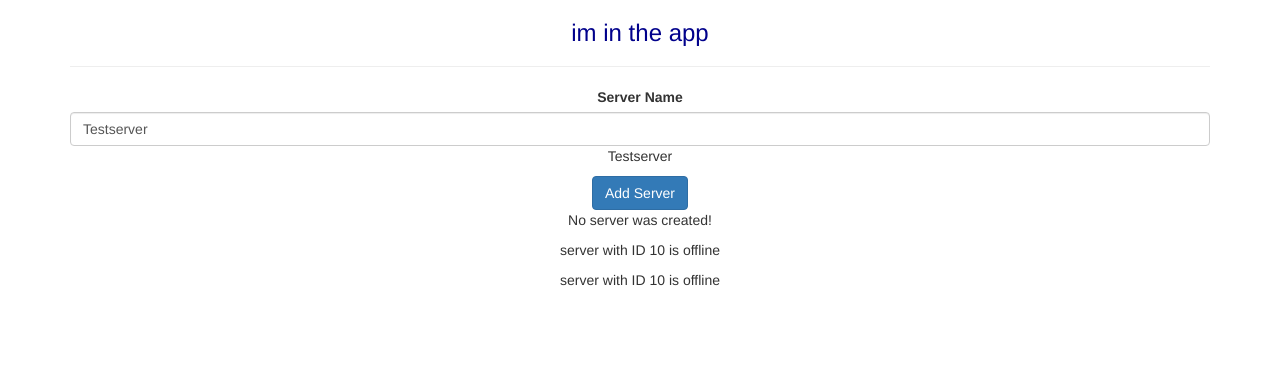
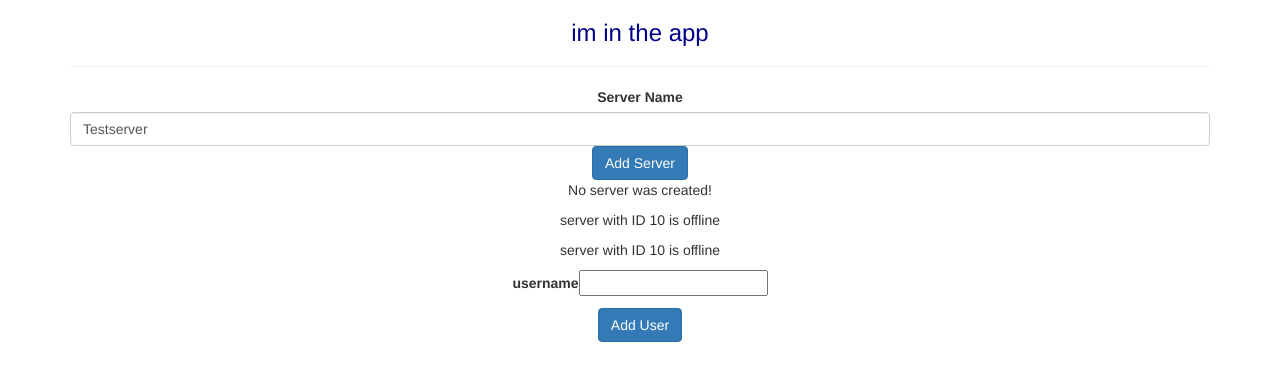
Before and after one commit to Oravid85/angular-10-tutorial, an Angular app: page / in a window 1280 px wide. Shown: the top 380 px of the page. Built offline with nearby package versions, Linux system fonts and the light colour scheme.

Commit message:
assignment 036 complete

```diff
--- a/src/app/servers/servers.component.html
+++ b/src/app/servers/servers.component.html
@@ -7,7 +7,7 @@
 type="text"
 class="form-control"
 [(ngModel)]="serverName">
-<p>{{serverName}}</p>
+<!-- <p>{{serverName}}</p> -->
 <button class="btn btn-primary" [disabled]="!allownewServer"
 (click)="onCreateSever()"
 >Add Server</button>
@@ -15,3 +15,13 @@
 <p>{{servreCreationStatus}}</p>
 <app-server></app-server>
 <app-server></app-server>
+
+<label> username</label>
+<input type ='text' calass = form-control
+[(ngModel)] ="username">
+<p> {{username}}</p>
+
+<button class="btn btn-primary"
+[disabled]="!onUserNAmeUpdate"
+(click)="onAdduserButton()"
+>Add User</button>
--- a/src/app/servers/servers.component.ts
+++ b/src/app/servers/servers.component.ts
@@ -9,6 +9,9 @@
   allownewServer = false
   servreCreationStatus = 'No server was created!'
   serverName="Testserver"
+
+  allowNewuser = false;
+  username = ""
 
   constructor() {
     setTimeout(() => {
@@ -22,11 +25,21 @@
 
 
 onCreateSever() {
-  this.servreCreationStatus = 'Server was created!'
+  this.servreCreationStatus = 'Server was created! Name is ' + this.serverName;
 }
 
 onUpdateServerName(event: any) {
   this.serverName = (<HTMLInputElement>event.target).value;
 }
 
+onUserNAmeUpdate(event: any){
+  this.username = (<HTMLInputElement>event.target).value;
+  this.allowNewuser = true;
 }
+
+onAdduserButton(){
+  this.username = "";
+  this.allowNewuser = false;
+}
+
+}
```
